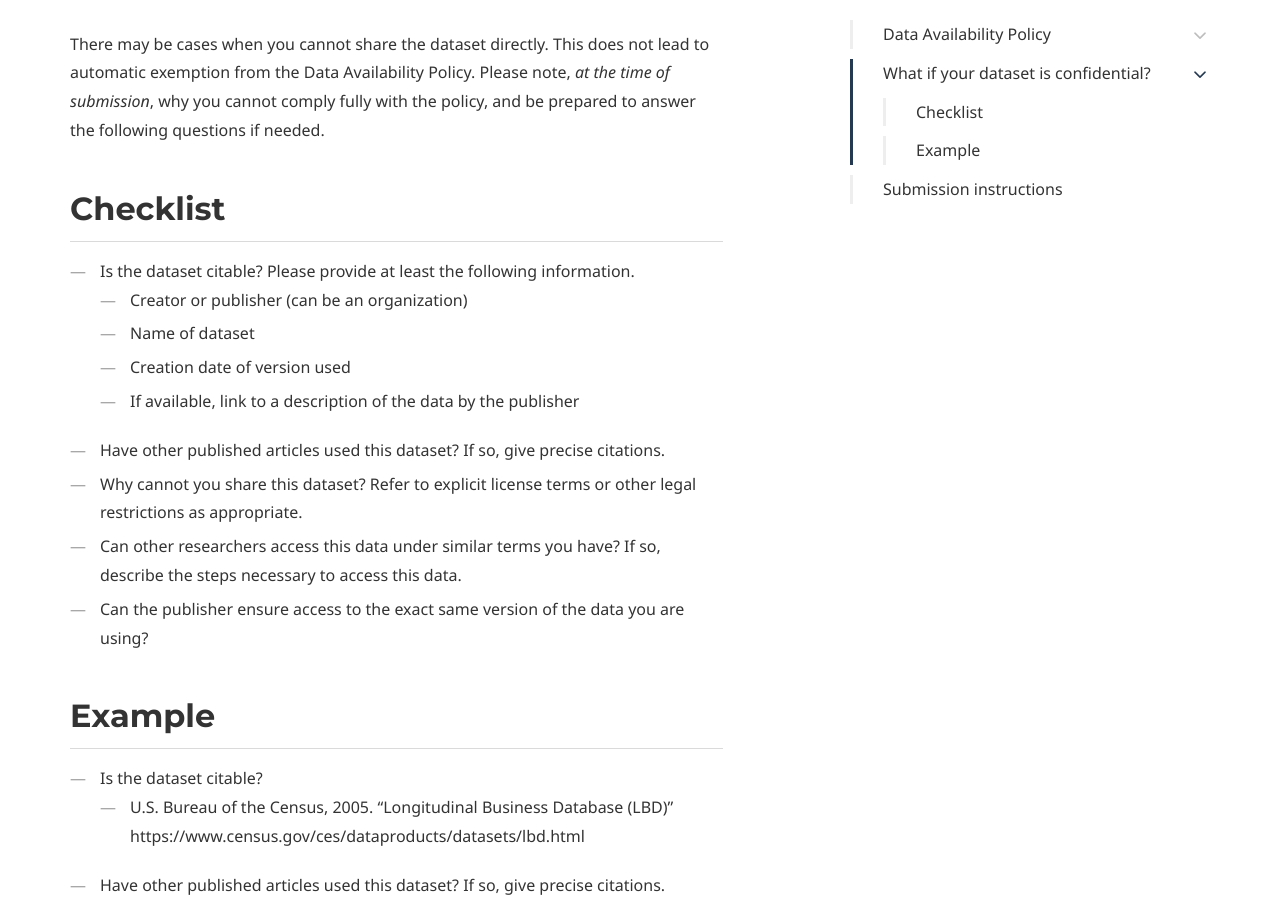
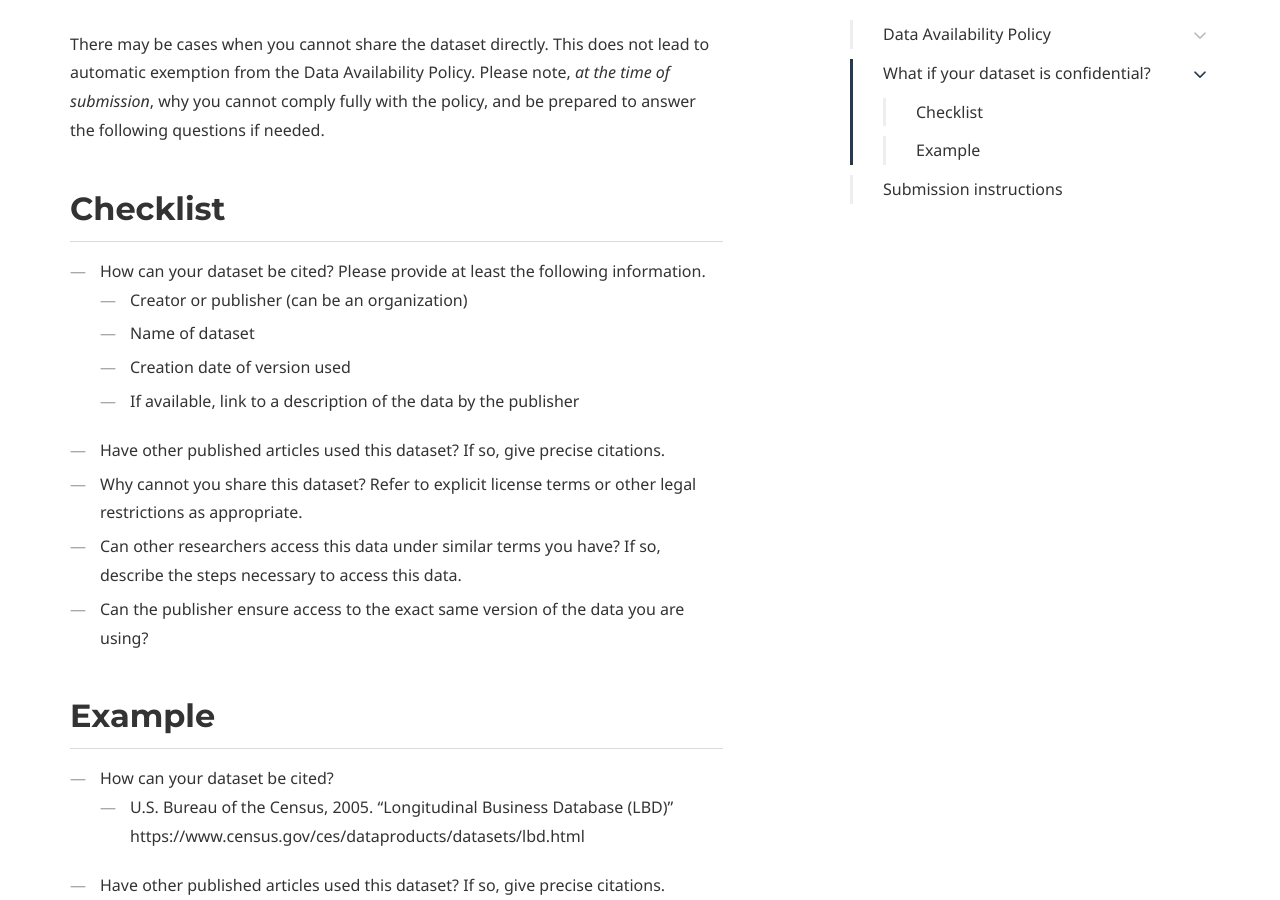
Before and after one commit to REStud/data-editor, a Jekyll site: the page built from before.md, in a window 1280 px wide and 900 px high, scrolled down 3988 px. Built offline with Jekyll 4.4.1, drawn with Linux system fonts in a browser that asks for light colours; some web fonts are replaced.

Commit message:
Everything can be cited

```diff
--- a/before.md
+++ b/before.md
@@ -82,7 +82,7 @@ Exceptions will not be considered later in the review and publication process.
 # What if your dataset is confidential?
 There may be cases when you cannot share the dataset directly. This does not lead to automatic exemption from the Data Availability Policy. Please note, *at the time of submission*, why you cannot comply fully with the policy, and be prepared to answer the following questions if needed.
 ## Checklist
-- Is the dataset citable? Please provide at least the following information.
+- How can your dataset be cited? Please provide at least the following information.
     - Creator or publisher (can be an organization)
     - Name of dataset
     - Creation date of version used
@@ -93,7 +93,7 @@ There may be cases when you cannot share the dataset directly. This does not lea
 - Can the publisher ensure access to the exact same version of the data you are using?
 
 ## Example
-- Is the dataset citable?
+- How can your dataset be cited?
     - U.S. Bureau of the Census, 2005. "Longitudinal Business Database (LBD)" https://www.census.gov/ces/dataproducts/datasets/lbd.html
 - Have other published articles used this dataset? If so, give precise citations.
     -  Timothy Dunne, J. Bradford Jensen, Mark J. Roberts. 2009. "Producer Dynamics: New Evidence from Micro Data." University of Chicago Press.
```
